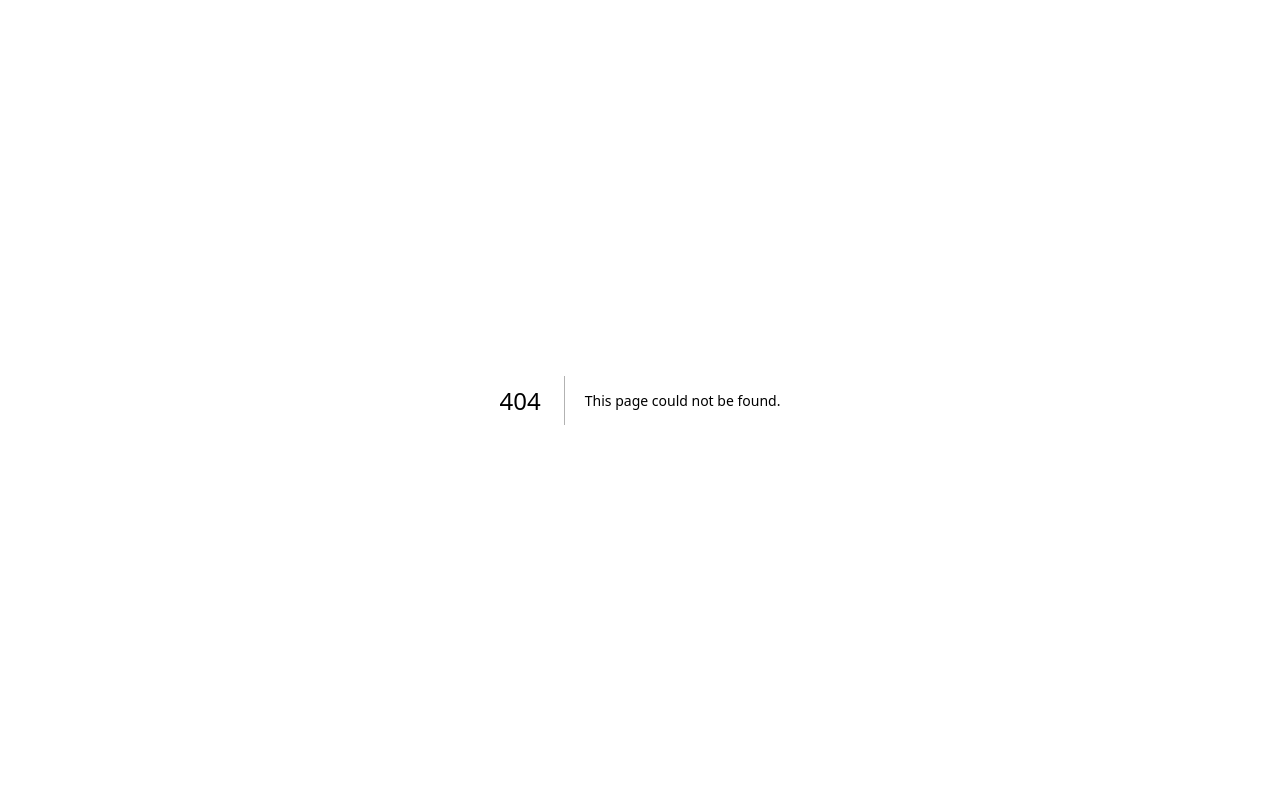
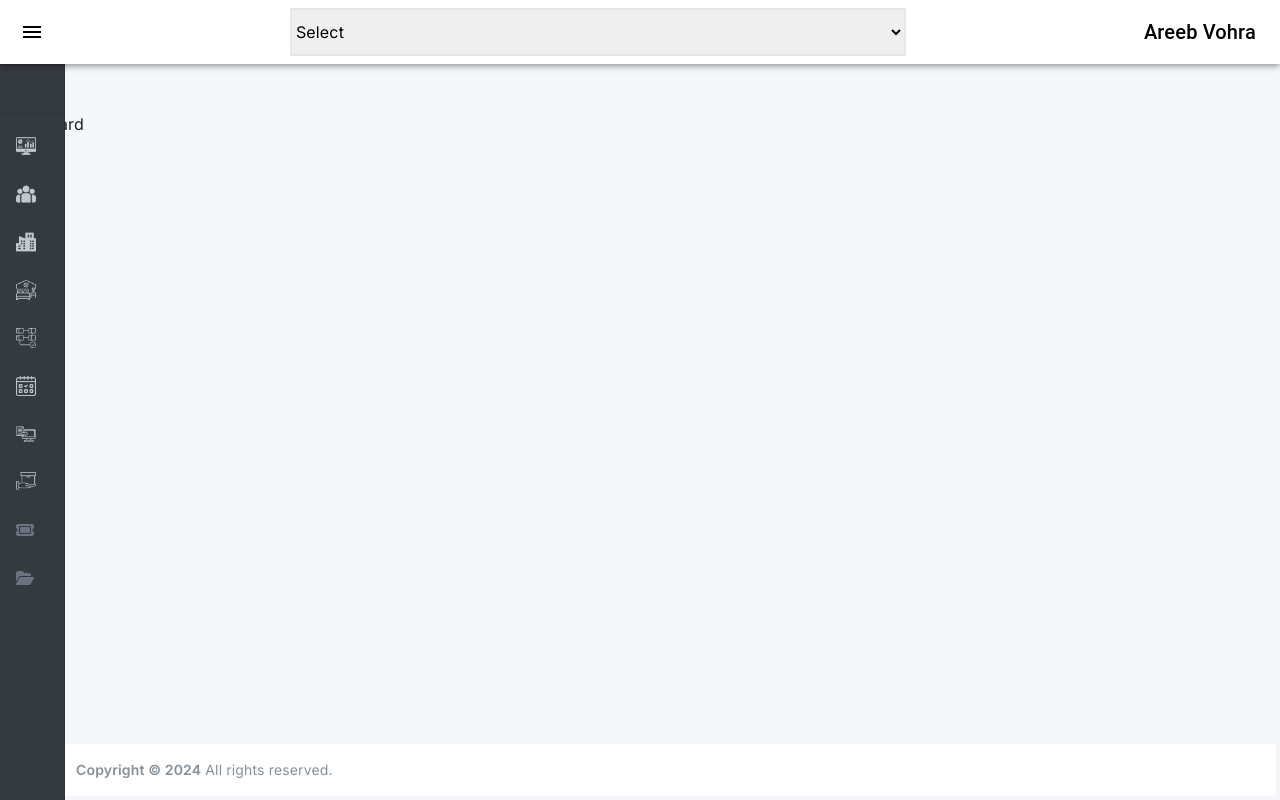
Before and after one commit to Saadgithubit/Home-DTech, a Next.js app: page /Dashboard in a window 1280 px wide. Before the commit this address had no page. Built offline with nearby package versions, Linux system fonts and the light colour scheme.

Commit message:
complete sidebar

```diff
--- /dev/null
+++ b/src/app/Dashboard/page.tsx
@@ -0,0 +1,13 @@
+import Dashboardpage from "@/components/page-partials/dashboardpage";
+import Footer from "@/components/ui-components/footer";
+import Sidebar from "@/components/ui-components/sidebar";
+
+export default function Dashboard() {
+    return (
+        <main className="bg-[#F4F6F9] h-screen">
+            <Sidebar />
+            <Dashboardpage />
+            <Footer/>
+        </main>
+    )
+}
--- a/src/app/page.tsx
+++ b/src/app/page.tsx
@@ -1,5 +1,4 @@
-import Image from "next/image";
-import Homepage from "../components/page-partials/homepage/home";
+import Homepage from "../components/page-partials/homepage";
 
 export default function Home() {
   return (
--- a/src/components/page-partials/dashboard/dashboard.tsx
+++ /dev/null
@@ -1,9 +0,0 @@
-import Image from "next/image";
-
-export default function Dashboard(){
-    return(
-       <main>
-        Dashboard
-       </main>
-    )
-}
--- /dev/null
+++ b/src/components/page-partials/dashboardpage/index.tsx
@@ -0,0 +1,7 @@
+export default function Dashboardpage(){
+    return(
+       <main>
+        Dashboard
+       </main>
+    )
+}
--- /dev/null
+++ b/src/components/page-partials/homepage/index.tsx
@@ -0,0 +1,14 @@
+import Footer from "@/components/ui-components/footer";
+import Homebar from "@/components/ui-components/homebar/index";
+import Sidebar from "@/components/ui-components/sidebar/index";
+
+
+export default function Homepage(){
+    return(
+        <main className="bg-[#F4F6F9] h-screen">
+        <Sidebar/>
+        <Homebar/>
+        <Footer/>
+        </main>
+    )
+}
--- /dev/null
+++ b/src/components/ui-components/footer/index.tsx
@@ -0,0 +1,7 @@
+export default function Footer (){
+    return(
+        <main className="w-[95%] absolute bottom-1 right-1">
+            <div className="p-4 bg-[#FFFFFF] text-[#869099] text-sm"><span className="font-semibold">Copyright © 2024</span> All rights reserved.</div>
+        </main>
+    )
+}
--- a/src/components/page-partials/ui-components/homebar/homebar.tsx
+++ b/src/components/ui-components/homebar/index.tsx
@@ -1,6 +1,6 @@
 export default function Homebar(){
     return(
-        <div className="w-[90%] ml-24 space-y-4">
+        <div className="w-[92%] ml-24 space-y-4">
             <h1 className="text-2xl">Home</h1>
             <span className="shadow-lg inline-block p-3 w-full bg-[#FFFFFF]">Welcome to Home DTech</span>
         </div>
--- /dev/null
+++ b/src/components/ui-components/sidebar/index.tsx
@@ -0,0 +1,232 @@
+'use client'
+
+import * as React from 'react';
+import Image from 'next/image';
+import { styled, useTheme, Theme, CSSObject } from '@mui/material/styles';
+import Box from '@mui/material/Box';
+import MuiDrawer from '@mui/material/Drawer';
+import MuiAppBar, { AppBarProps as MuiAppBarProps } from '@mui/material/AppBar';
+import Toolbar from '@mui/material/Toolbar';
+import List from '@mui/material/List';
+import CssBaseline from '@mui/material/CssBaseline';
+import Typography from '@mui/material/Typography';
+import Divider from '@mui/material/Divider';
+import IconButton from '@mui/material/IconButton';
+import MenuIcon from '@mui/icons-material/Menu';
+import ChevronLeftIcon from '@mui/icons-material/ChevronLeft';
+import ListItemButton from '@mui/material/ListItemButton';
+import ListItemIcon from '@mui/material/ListItemIcon';
+import ListItemText from '@mui/material/ListItemText';
+import dashboardIcon from '../../../Images/icons/dashboard.png';
+import userIcon from '../../../Images/icons/users.png';
+import buildingIcon from '../../../Images/icons/building.png';
+import roomIcon from '../../../Images/icons/room.png';
+import componentIcon from '../../../Images/icons/component.png';
+import bookingIcon from '../../../Images/icons/booking.png';
+import dkDataEngineerIcon from '../../../Images/icons/data-engr.png';
+import dkProductIcon from '../../../Images/icons/product.png';
+import logo from '../../../Images/leakdtech-logo.png'
+import { FontAwesomeIcon } from '@fortawesome/react-fontawesome'
+import { faTicket, faFolderOpen } from '@fortawesome/free-solid-svg-icons'
+import Link from 'next/link';
+
+const drawerWidth = 240;
+
+const openedMixin = (theme: Theme): CSSObject => ({
+  width: drawerWidth,
+  transition: theme.transitions.create('width', {
+    easing: theme.transitions.easing.sharp,
+    duration: theme.transitions.duration.enteringScreen,
+  }),
+  overflowX: 'hidden',
+});
+
+const closedMixin = (theme: Theme): CSSObject => ({
+  transition: theme.transitions.create('width', {
+    easing: theme.transitions.easing.sharp,
+    duration: theme.transitions.duration.leavingScreen,
+  }),
+  overflowX: 'hidden',
+  width: `calc(${theme.spacing(7)} + 1px)`,
+  [theme.breakpoints.up('sm')]: {
+    width: `calc(${theme.spacing(8)} + 1px)`,
+  },
+});
+
+const DrawerHeader = styled('div')(({ theme }) => ({
+  display: 'flex',
+  alignItems: 'center',
+  justifyContent: 'flex-end',
+  padding: theme.spacing(0, 1),
+  // necessary for content to be below app bar
+  ...theme.mixins.toolbar,
+}));
+
+interface AppBarProps extends MuiAppBarProps {
+  open?: boolean;
+}
+
+const AppBar = styled(MuiAppBar, {
+  shouldForwardProp: (prop) => prop !== 'open',
+})<AppBarProps>(({ theme, open }) => ({
+  zIndex: theme.zIndex.drawer + 1,
+  transition: theme.transitions.create(['width', 'margin'], {
+    easing: theme.transitions.easing.sharp,
+    duration: theme.transitions.duration.leavingScreen,
+  }),
+  ...(open && {
+    marginLeft: drawerWidth,
+    width: `calc(100% - ${drawerWidth}px)`,
+    transition: theme.transitions.create(['width', 'margin'], {
+      easing: theme.transitions.easing.sharp,
+      duration: theme.transitions.duration.enteringScreen,
+    }),
+  }),
+}));
+
+const Drawer = styled(MuiDrawer, { shouldForwardProp: (prop) => prop !== 'open' })(
+  ({ theme, open }) => ({
+    width: drawerWidth,
+    flexShrink: 0,
+    whiteSpace: 'nowrap',
+    boxSizing: 'border-box',
+    ...(open && {
+      ...openedMixin(theme),
+      '& .MuiDrawer-paper': openedMixin(theme),
+    }),
+    ...(!open && {
+      ...closedMixin(theme),
+      '& .MuiDrawer-paper': closedMixin(theme),
+    }),
+
+  }),
+);
+const drawerData = [
+  { name: 'Dashboard', src: dashboardIcon, alt: 'dashboardIcon' ,leftIcon: false},
+  { name: 'UserManagement', src: userIcon, alt: 'userIcon' ,leftIcon: true},
+  { name: 'Building', src: buildingIcon, alt: 'buildingIcon' ,leftIcon: false},
+  { name: 'Rooms', src: roomIcon, alt: 'roomIcon' ,leftIcon: true},
+  { name: 'Components', src: componentIcon, alt: 'componentIcon' ,leftIcon: false},
+  { name: 'Booking', src: bookingIcon, alt: 'bookingIcon' ,leftIcon: false},
+  { name: 'Engineer`s Data Entry', src: dkDataEngineerIcon, alt: 'dkDataEngineerIcon' ,leftIcon: true},
+  { name: 'Master Product', src: dkProductIcon, alt: 'dkProductIcon' ,leftIcon: true},
+  { name: 'Tickets', font: faTicket, alt: 'faTicket' ,leftIcon: true},
+  { name: 'File Manager', font: faFolderOpen, alt: 'faFolderOpen' },
+
+]
+const drawerStyling = {
+  backgroundColor: '#343A40',
+  color: 'white',
+}
+// '& .MuiDrawer-paper': {
+//   backgroundColor: '#343A40',
+//   color: 'white',
+// },
+
+export default function Sidebar() {
+  const theme = useTheme();
+
+
+  const [open, setOpen] = React.useState(false);
+
+  const handleDrawerOpen = () => {
+    setOpen(true);
+    appBarWidth = '70%'
+  };
+
+  const handleDrawerClose = () => {
+    setOpen(false);
+    appBarWidth = '80%'
+  };
+  let appBarWidth;
+  return (
+    <Box sx={{ display: 'flex' }}>
+      <CssBaseline />
+      <AppBar position="fixed" open={open}
+        sx={{ backgroundColor: '#FFFFFF', color: 'black', border: 'none' }}>
+        <Toolbar sx={{ display: 'flex', justifyContent: 'space-between', }}>
+          <IconButton
+            color="inherit"
+            aria-label="open drawer"
+            onClick={open? handleDrawerClose :handleDrawerOpen}
+            edge="start"
+          >
+            <MenuIcon />
+          </IconButton>
+          <select className='w-1/2 h-12 border-2'>
+            <option value='Select'>Select</option>
+          </select>
+          <Typography variant="h6" noWrap component="div" sx={{ textJustify: 'end' }}>
+            Areeb Vohra
+          </Typography>
+        </Toolbar>
+      </AppBar>
+      <Drawer
+        variant="permanent"
+        PaperProps={{
+          sx: {
+            backgroundColor: "#343A40",
+            color: "white",
+          }
+        }}
+        open={open}
+      >
+        <DrawerHeader>
+          <Image className='w-8 mr-auto' alt='logo' src={logo} />
+          <div className='flex justify-center items-center text-left p-4 mr-4'>
+            <Link href='/'>
+            <p className='mr-10' style={{ opacity: open ? 1 : 0 }}>Home Dtech</p>
+            </Link>
+          </div>
+        </DrawerHeader>
+        <Divider />
+        <List>
+
+          <ListItemText primary='Areeb Vohra' sx={{ opacity: open ? 1 : 0, marginLeft: 3 }} />
+
+        </List>
+        <Divider />
+        <List>
+          {drawerData.map((data) => {
+            const {name , src , alt, font, leftIcon} = data
+            return (
+              <ListItemButton
+              sx={{
+                minHeight: 48,
+                display: 'flex',
+              }}
+            >
+              <ListItemIcon
+                sx={{
+                  minWidth: 0,
+                  mr: open ? 1 : 'auto',
+                  textAlign: 'center',
+                  justifyContent: 'center',
+                }}
+              >
+                {src &&<Image
+                  src={src}
+                  width={20}
+                  alt={alt} />}
+              {font && <FontAwesomeIcon className='text-gray-500' icon={font} />}
+              </ListItemIcon>
+              <Link href={name}>
+              <ListItemText
+                primary={name}
+                sx={{ opacity: open ? 1 : 0 }}
+                primaryTypographyProps={{ fontSize: '13px' }} />
+                </Link>
+              {leftIcon &&<ChevronLeftIcon sx={{ opacity: open ? 1 : 0 }} />}
+            </ListItemButton>
+            )
+          })}
+
+        </List>
+      </Drawer>
+      <Box component="main" sx={{ flexGrow: 1, p: 3 }}>
+        <DrawerHeader />
+
+      </Box>
+    </Box>
+  );
+}
```
